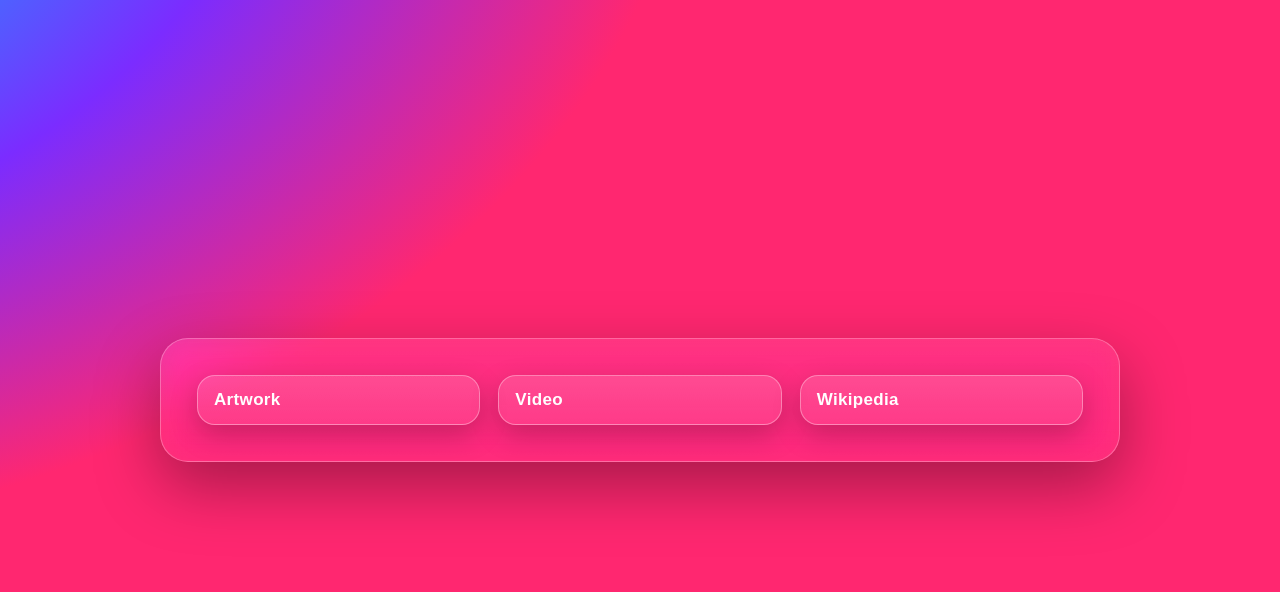
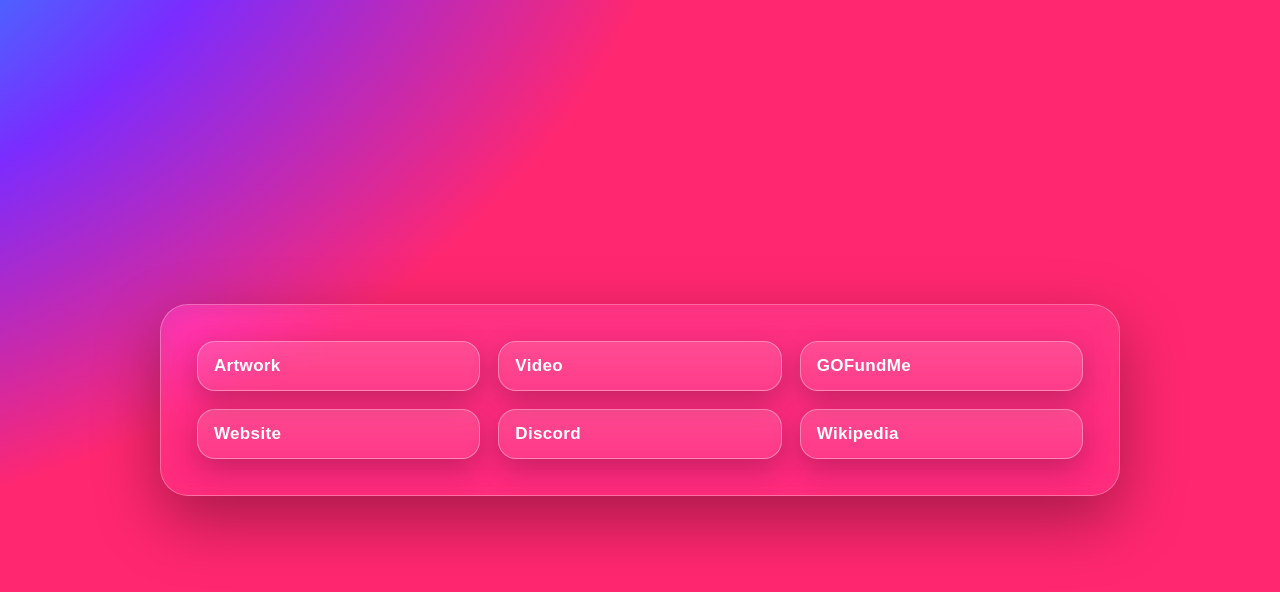
Before and after one commit to tenshotenki/25Y8AC25, a plain HTML site: page index.html in a window 1280 px wide. Drawn offline with Linux system fonts and the light colour scheme.

Commit message:
Update index.html

```diff
--- a/index.html
+++ b/index.html
@@ -129,6 +129,9 @@
     const LINKS = [
       { label: "Artwork", url: "https://tokugawamitambatra-cmd.github.io/madartwork/" },
       { label: "Video", url: "https://tenshotenki.github.io/25Y9AC25/" },
+      { label: "GOFundMe", url: "https://www.gofundme.com/f/shielding-youth-voices-safety-medical-kits-for-madagascar" },
+      { label: "Website", url: "https://genz.mg/" },
+      { label: "Discord", url: "https://discord.gg/F4QSeunRsz" },
       { label: "Wikipedia", url: "https://en.wikipedia.org/wiki/2025_Malagasy_protests" }
     ];
 
```
